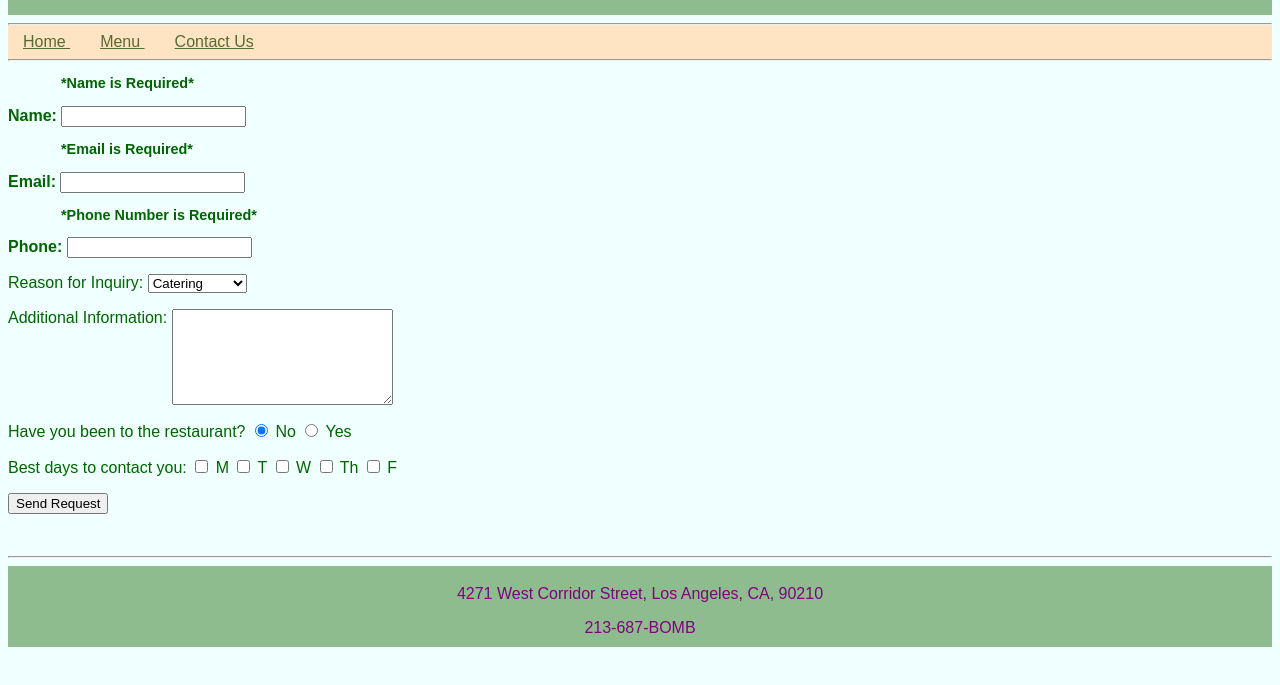
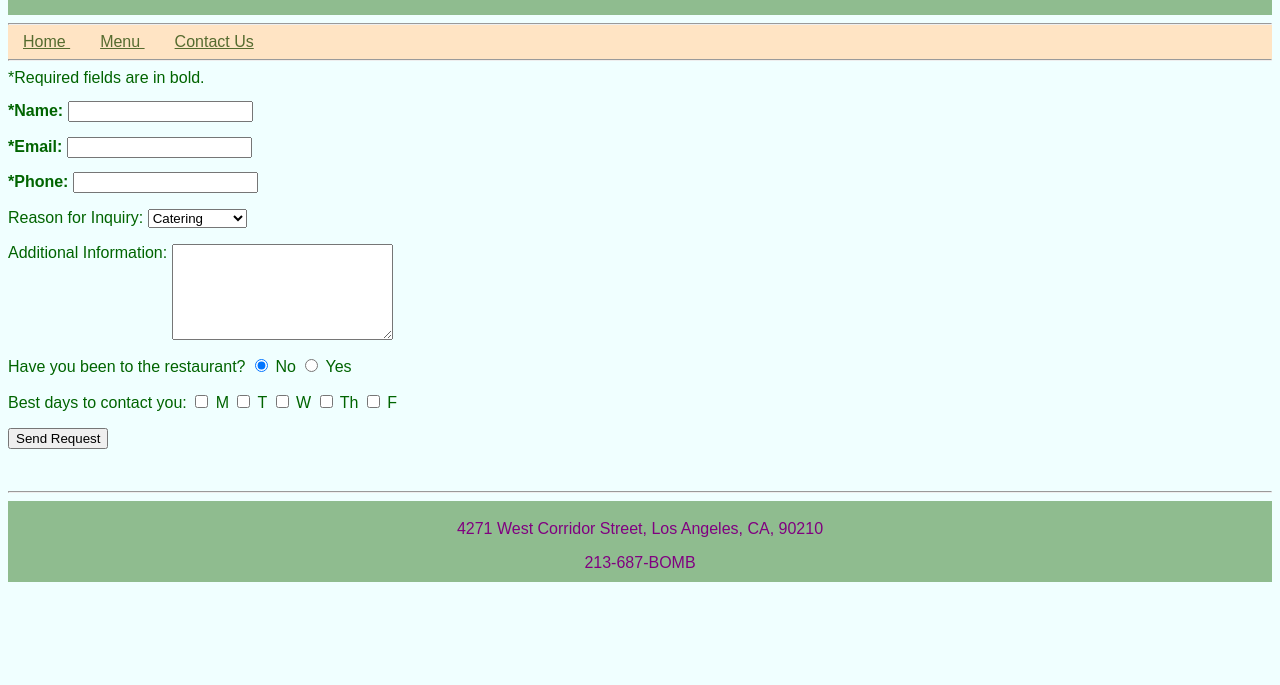
Before and after one commit to rachelmarie16/rachelmarie16.github.io-CSS, a plain HTML site: page contact.html in a window 1280 px wide. Shown: the part 99-784 px from the top of the page. Drawn offline with Linux system fonts and the light colour scheme; a web font is replaced by a local one.

Commit message:
Update contact.html

```diff
--- a/contact.html
+++ b/contact.html
@@ -77,18 +77,18 @@ Most Recent Revision: 9/25/2018
 
 <form action="submit.html" method="POST" id="form" name="form">
 
-<div class="warning">
+<div class="warning"> *Required fields are in bold.
 
-<p class="warning"> *Name is Required* </p>
-  <label for="name"> Name: </label>
+<p class="warning"> </p>
+  <label for="name"> *Name: </label>
   <input type="textbox" name="name" required />
 
-<p class="warning"> *Email is Required* </p>
-  <label for="email"> Email: </label>
+<p class="warning"> </p>
+  <label for="email"> *Email: </label>
   <input type="textbox" name="email" required/>
 
-<p class="warning"> *Phone Number is Required* </p>
-  <label for="phone"> Phone: </label>
+<p class="warning"> </p>
+  <label for="phone"> *Phone: </label>
   <input type="textbox" name="phone" required />
 
 </div>
```
